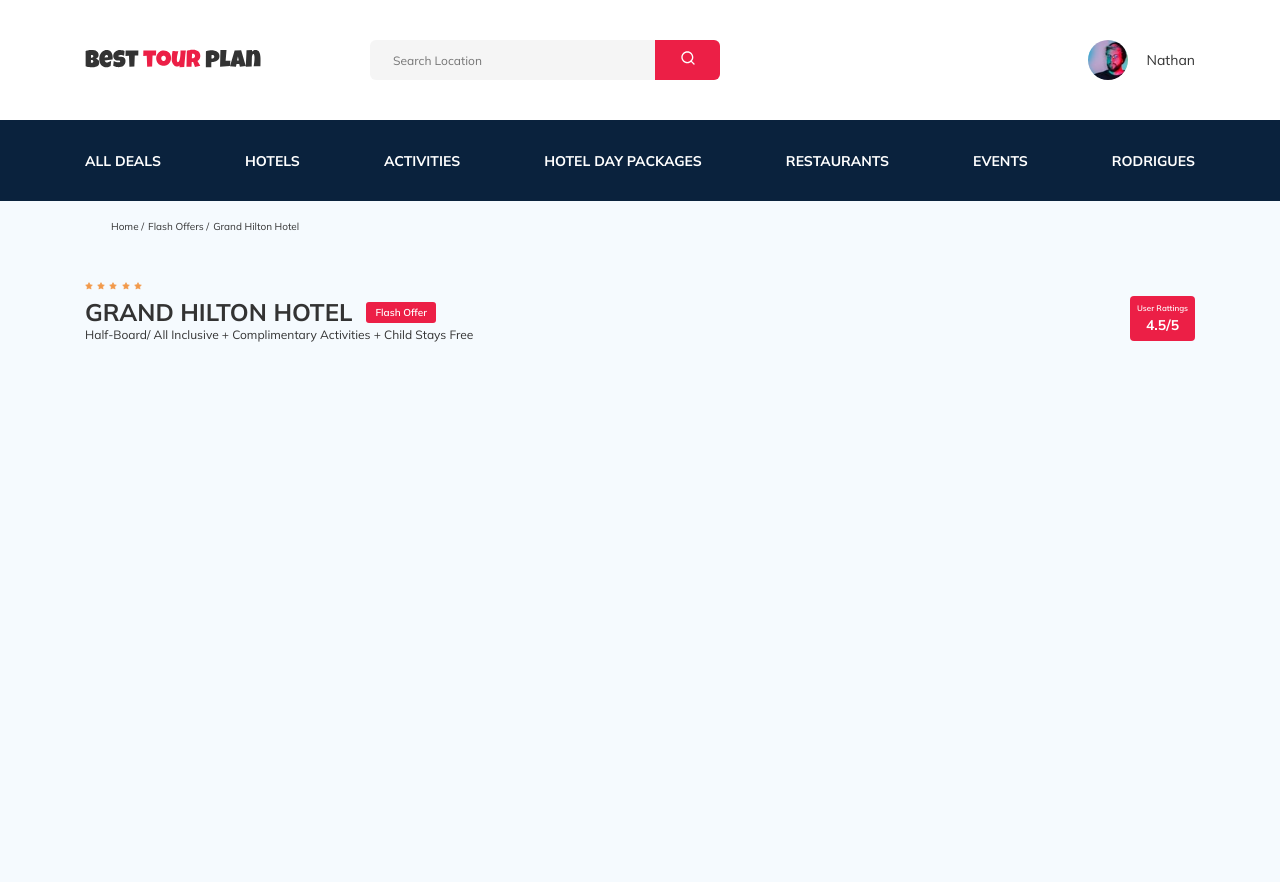
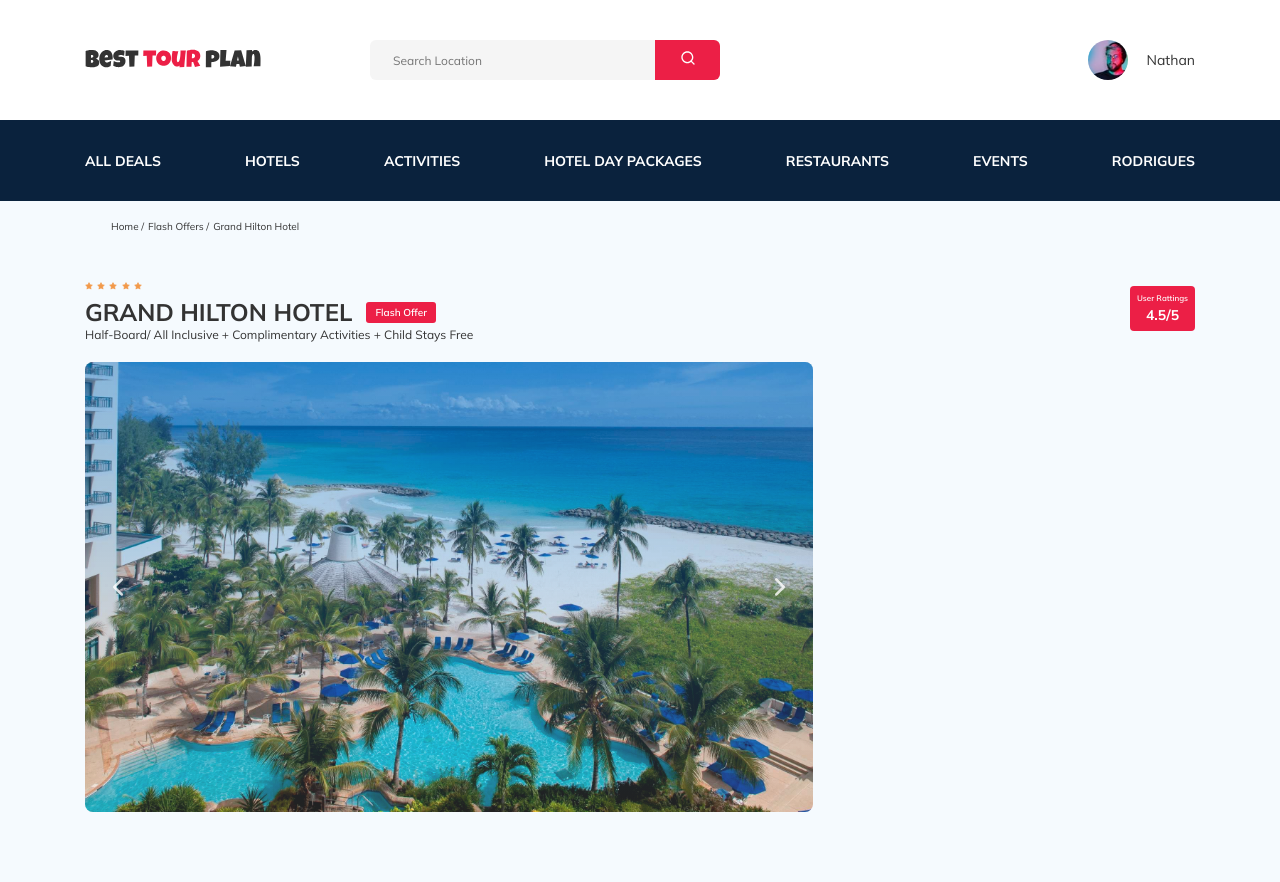
Before and after one commit to NeverMind109/Hotel-Booking-Page, a plain HTML site: page index.html in a window 1280 px wide. Before the commit the page ends 800 px from the top, so only its background shows below. Drawn offline with Linux system fonts and the light colour scheme.

Commit message:
create: swiper for hotel block

```diff
--- a/index.html
+++ b/index.html
@@ -6,6 +6,7 @@
     <meta name="viewport" content="width=device-width, initial-scale=1.0">
     <title>Best Tour Plan - Booking Hotel</title>
     <link href="https://fonts.googleapis.com/css2?family=Mulish:wght@300;400;600;700;800&family=Nunito:wght@400;600;700;800&display=swap" rel="stylesheet"> <!--Подключаем шрифты-->
+    <link rel="stylesheet" href="css/swiper-bundle.min.css"> <!--Подключаем стили скрипта swiperjs для слайдера-->
     <link rel="stylesheet" href="css/style.css">
 </head>
 <body>
@@ -61,7 +62,7 @@
             </ul>
         </div>
     </nav>
-    <div class="hotel">
+    <section class="hotel">
         <div class="container">
             <div class="hotel-info">
                 <div class="hotel-info__text">
@@ -83,7 +84,24 @@
                     <span class="rating__point">4.5/5</span>
                 </div>
             </div>
+            <div class="hotel-grid">
+                <div class="slider">
+                    <div class="swiper">
+                        <div class="swiper-wrapper"><!-- Additional required wrapper -->
+                            <div class="swiper-slide"><img src="img/slide1.jpg" alt="Slide"></div><!-- Slides -->
+                            <div class="swiper-slide"><img src="img/slide2.jpg" alt="Slide"></div>
+                            <div class="swiper-slide"><img src="img/slide3.jpg" alt="Slide"></div>
+                            <div class="swiper-slide"><img src="img/slide4.jpg" alt="Slide"></div>
+                            <div class="swiper-slide"><img src="img/slide5.jpg" alt="Slide"></div>
+                        </div>
+                        <button class="slider-button slider-button__prev"></button><!-- If we need navigation buttons -->
+                        <button class="slider-button slider-button__next"></button>
+                    </div>
+                </div>
+            </div>
         </div>
-    </div>
+    </section>
+    <script src="js/swiper-bundle.min.js"></script> <!--Подключаем скрипт swiperjs для слайдера-->
+    <script src="js/main.js"></script>
 </body>
 </html>
--- /dev/null
+++ b/js/main.js
@@ -0,0 +1,16 @@
+const swiper = new Swiper('.swiper', {
+    // Optional parameters
+    loop: true,
+    speed: 200,
+    // Navigation arrows
+    navigation: {
+      nextEl: '.slider-button__next',
+      prevEl: '.slider-button__prev',
+    },
+});
+var mySwiper = new Swiper('.swiper', {
+  keyboard: {
+    enabled: true,
+    onlyInViewport: false,
+  },
+});
--- a/scss/blocks/__hotel.scss
+++ b/scss/blocks/__hotel.scss
@@ -4,6 +4,7 @@
         display: flex;
         align-items: center;
         justify-content: space-between;
+        padding-bottom: 20px;
         &__name {
             margin: 4px 0 0;
         }
@@ -13,9 +14,6 @@
         }
         &__description {
             margin: 0;
-        }
-        &__text {
-            padding-bottom: 20px;
         }
     }
     &-wrapper {
@@ -66,3 +64,46 @@
         line-height: 18px;
     }
 }
+.swiper {
+    width: 100%;
+    max-height: 450px;
+    position: relative;
+    border-radius: 8px;
+    &::after {
+        content: '';
+        position: absolute;
+        width: 100%;
+        height: 100%;
+        z-index: 10;
+        top: 0;
+        bottom: 0;
+        left: 0;
+        right: 0;
+        background: linear-gradient(180deg, rgba(0, 122, 223, 0.48) 0%, rgba(255, 255, 255, 0.128) 100%);
+    }
+  }
+  .slider {
+    max-width: 728px;
+    &-button {
+        position: absolute;
+        width: 30px;
+        height: 30px;
+        top: 50%;
+        transform: translateY(-50%);
+        z-index: 20;
+        border: none;
+        background-color: transparent;
+        background-position: center;
+        background-repeat: no-repeat;
+        background-size: 10px;
+        cursor: pointer;
+        &__prev {
+            background-image: url("../img/prev-arrow.svg");
+            left: 18px;
+        }
+        &__next {
+            background-image: url("../img/next-arrow.svg");
+            right: 18px;
+        }
+    }
+}
```
Also changed, not shown: css/style.css, css/swiper-bundle.min.css (added), img/next-arrow.svg (added), img/prev-arrow.svg (added), img/slide1.jpg (added), img/slide2.jpg (added), img/slide3.jpg (added), img/slide4.jpg (added), img/slide5.jpg (added), js/swiper-bundle.min.js (added), 1 other file.
